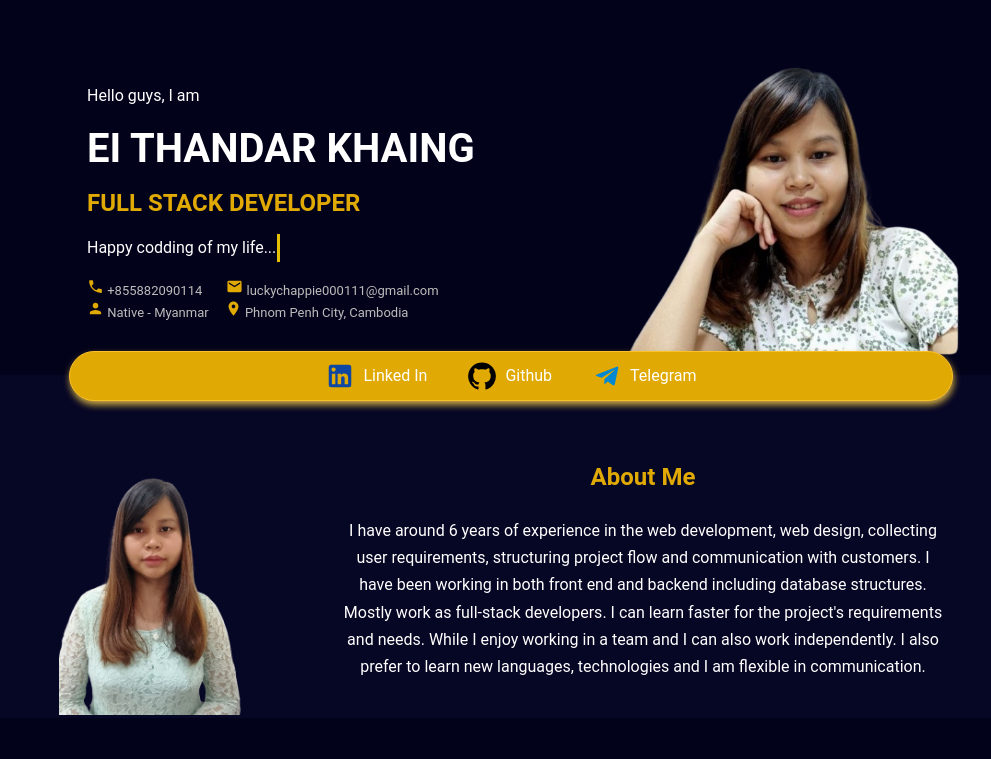
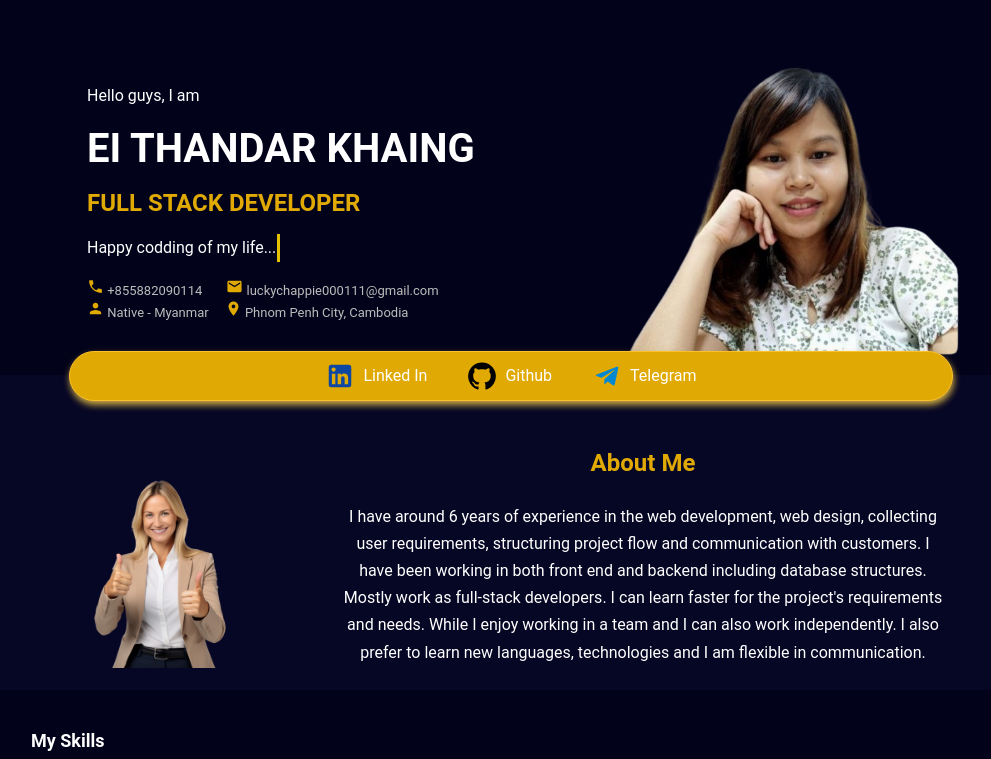
Before and after one commit to luckychappie/portfolio, a React (Create React App) app: page / in a window 1280 px wide. Shown: the top 759 px of the page, without its empty margins (129-1120 px from the left). Built offline with nearby package versions, Linux system fonts and the light colour scheme.

Commit message:
update photo

```diff
--- a/src/pages/Home.jsx
+++ b/src/pages/Home.jsx
@@ -144,7 +144,7 @@ export const Home = () => {
                         <Grid item md={6} sm={5} xs={12}>
                             <Box sx={{ display: 'flex', justifyContent: 'center', alignItems: 'center' }}>
                                 <Box sx={{ alignItems: 'center', textAlign: 'center', width: { xs: 200, sm: 300, md: 360 } }}>
-                                    <img src='/images/myphoto.png' alt='Developer' width='100%' />
+                                    <img src='images/myphoto.png' alt='Developer' width='100%' />
                                 </Box>
                             </Box>
                         </Grid>
@@ -176,7 +176,7 @@ export const Home = () => {
                     <Grid container spacing={2} sx={{ alignItems: 'center' }}>
                         <Grid item md={4} sm={4} sx={{ display: 'flex', justifyContent: 'center', alignItems: 'center' }}>
                             <Box sx={{ mb: -3.5, display: { xs: 'none', sm: 'block', md: 'block' }, }} >
-                                <img src='/images/myphoto2.png' alt='Developer' style={{ width: 200 }} width='100%' />
+                                <img src='/images/developer.png' alt='Developer' style={{ width: 200 }} width='100%' />
                             </Box>
                         </Grid>
                         <Grid item md={7} sm={8} sx={{ textAlign: 'center' }}>
```
